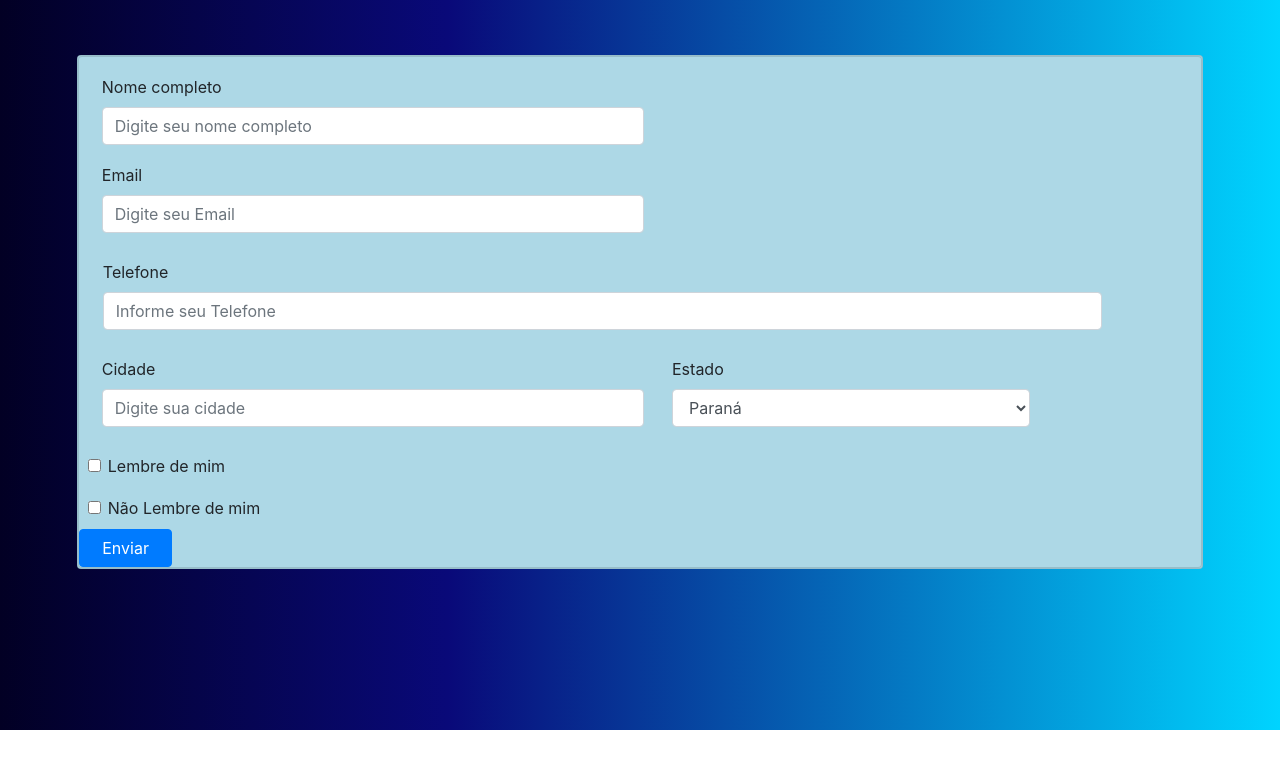
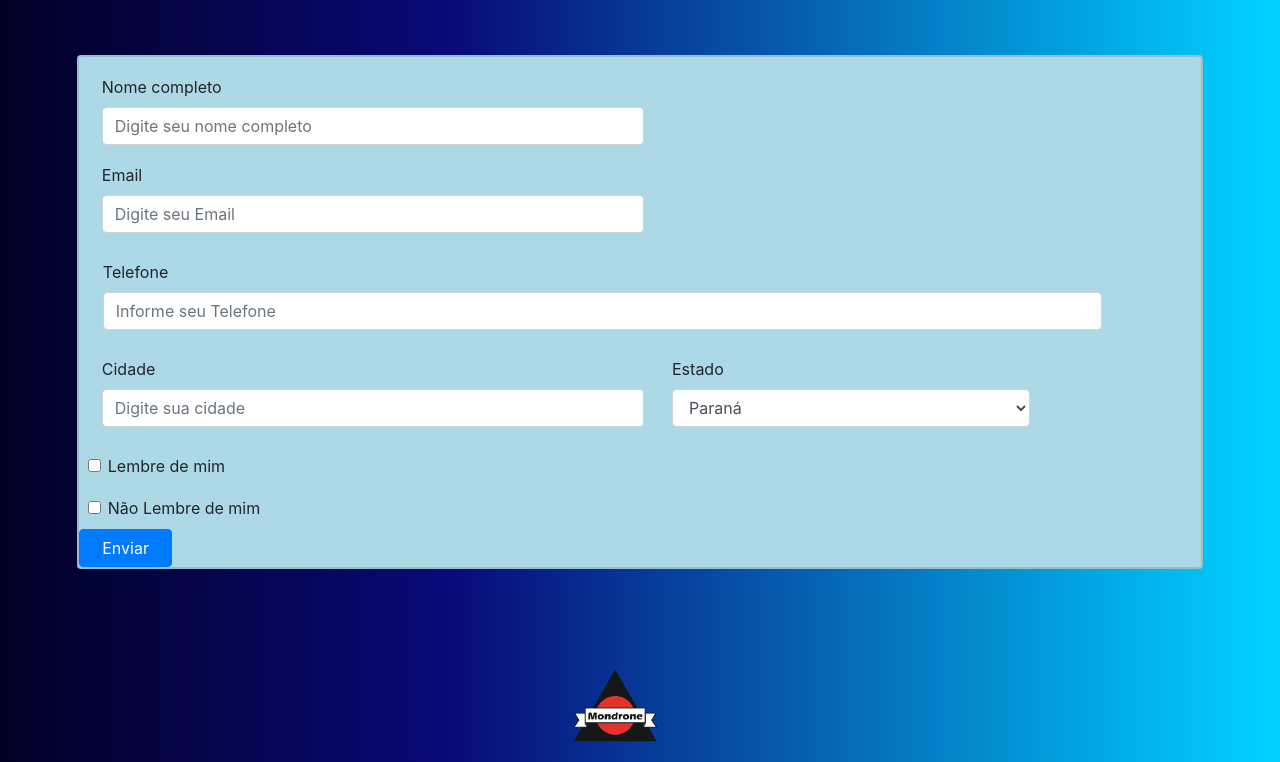
Before and after one commit to camilaLdev/2-class, a plain HTML site: page index.html in a window 1280 px wide. Shown: the part 70-832 px from the top of the page. Before the commit the page ends 800 px from the top, so only its background shows below. Drawn offline with nearby package versions, Linux system fonts and the light colour scheme.

Commit message:
Add files via upload

```diff
--- a/index.html
+++ b/index.html
@@ -61,5 +61,6 @@
 
 </form>
 </div>
+<img class="img" src="img.png">
 </body>
 </html>
--- a/scc.css
+++ b/scc.css
@@ -30,3 +30,8 @@
 .form-group{
 	margin: 9px;
 }
+.img{
+	margin: 20px;
+	padding-left: 550px;
+	width: 50%;
+}
```
Also changed, not shown: img.png (added).
